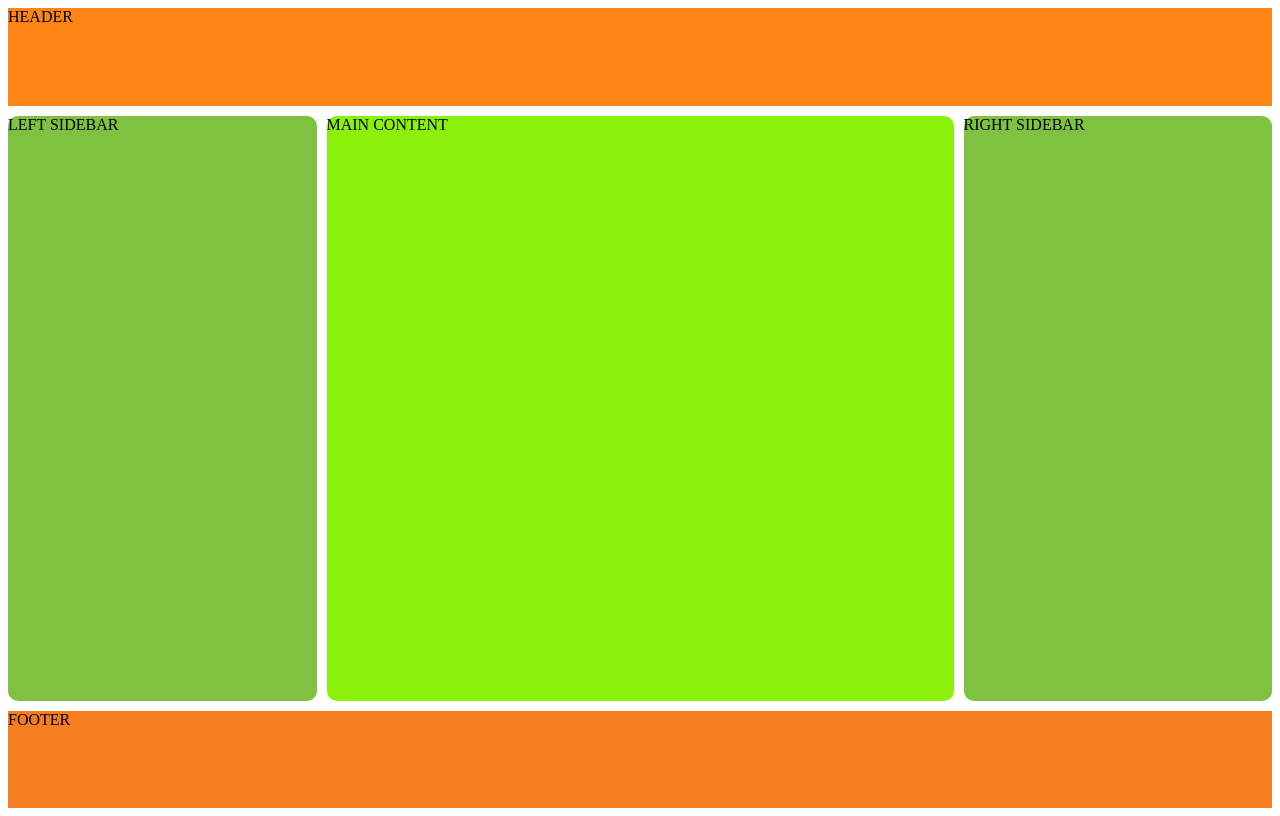
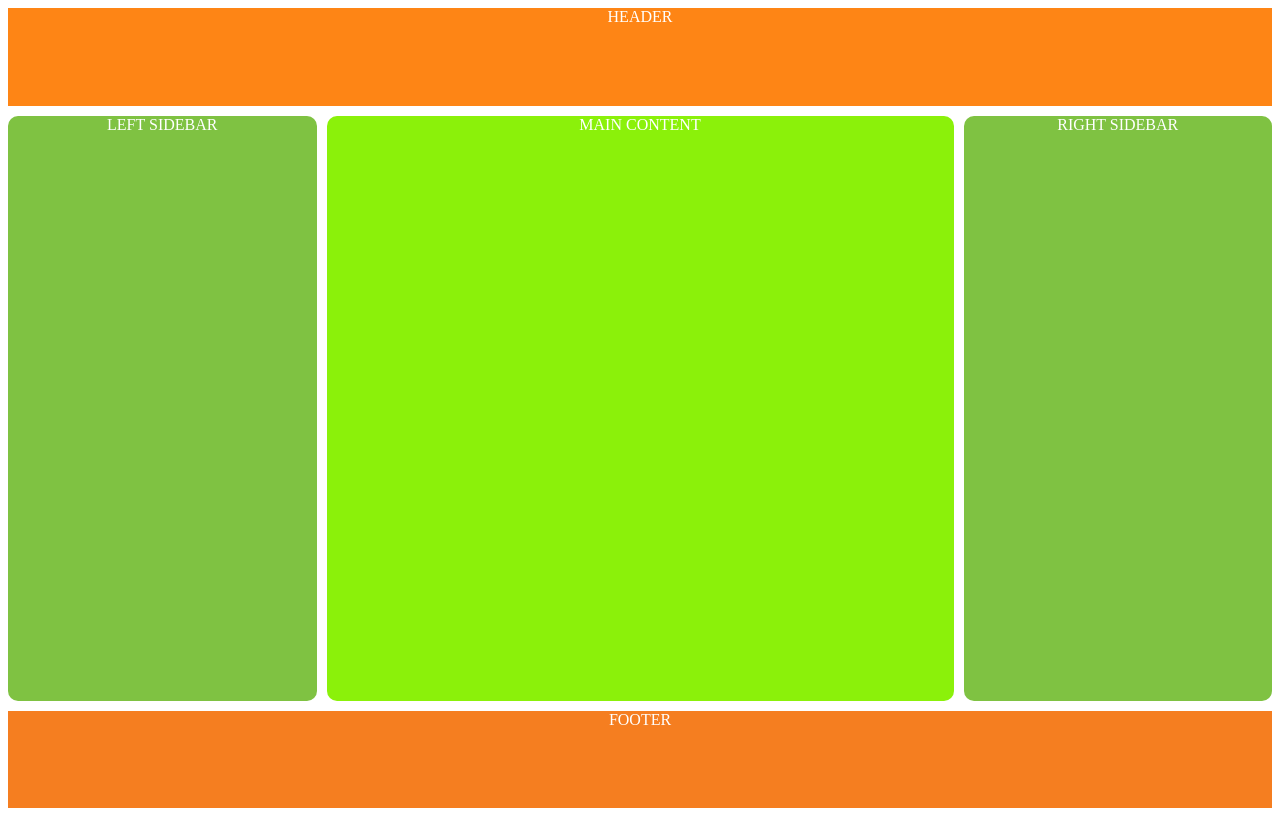
Before and after one commit to kungunathan/assignment-001-css-grid-layout, a plain HTML site: page index.html in a window 1280 px wide. Drawn offline with Linux system fonts and the light colour scheme.

Commit message:
first commit

```diff
--- a/style.css
+++ b/style.css
@@ -13,23 +13,35 @@
 header{
     background-color:#FE8515 ;
     grid-area: header;
+    text-align: center;
+    color: white;
+
 }
 main{
     background-color:#8BF10A ;
     grid-area: main;
     border-radius: 10px;
+    text-align: center;
+    color: white;
 }
 #left-sidebar{
     background-color:#7FC242 ;
     grid-area: left-sidebar;
     border-radius: 10px;
+    text-align: center;
+    color: white;
+
 }
 #right-sidebar{
     background-color: #7FC242;
     grid-area: right-sidebar;
     border-radius: 10px;
+    text-align: center;
+    color: white;
 }
 footer{
     background-color:#F57E20 ;
     grid-area: footer;
+    text-align: center;
+    color: white;
 }
```
